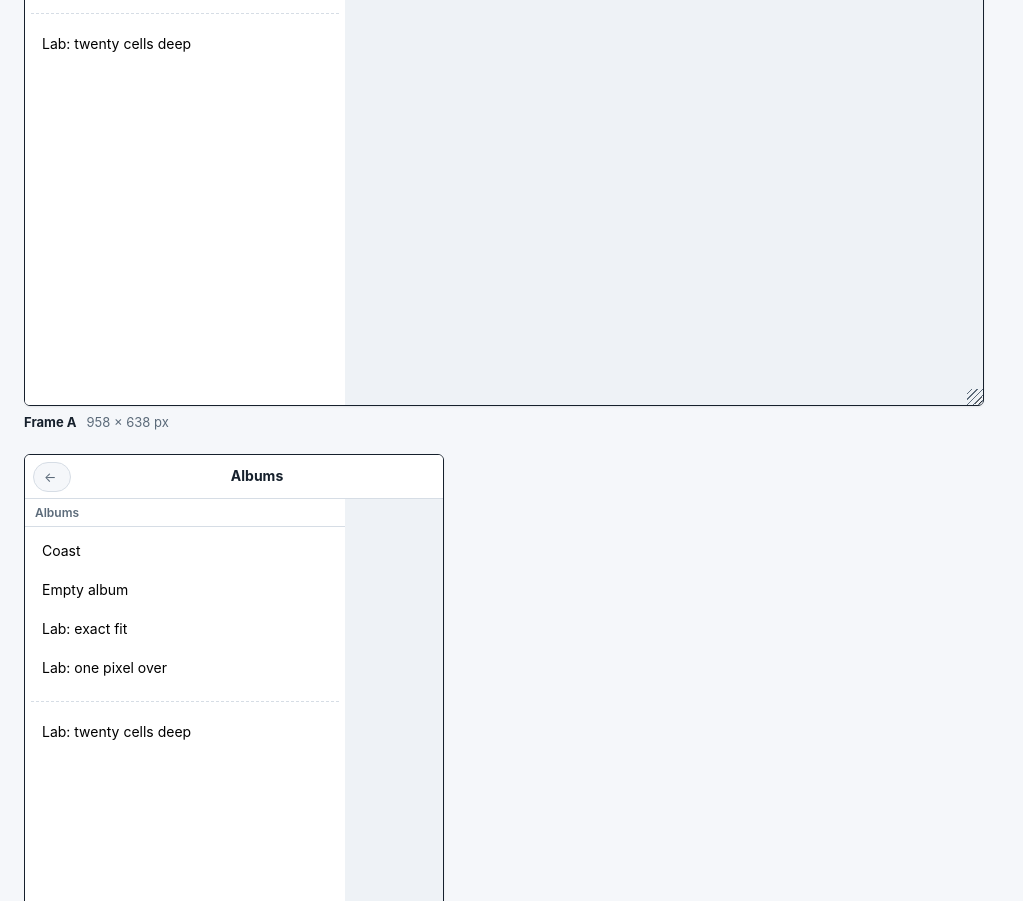
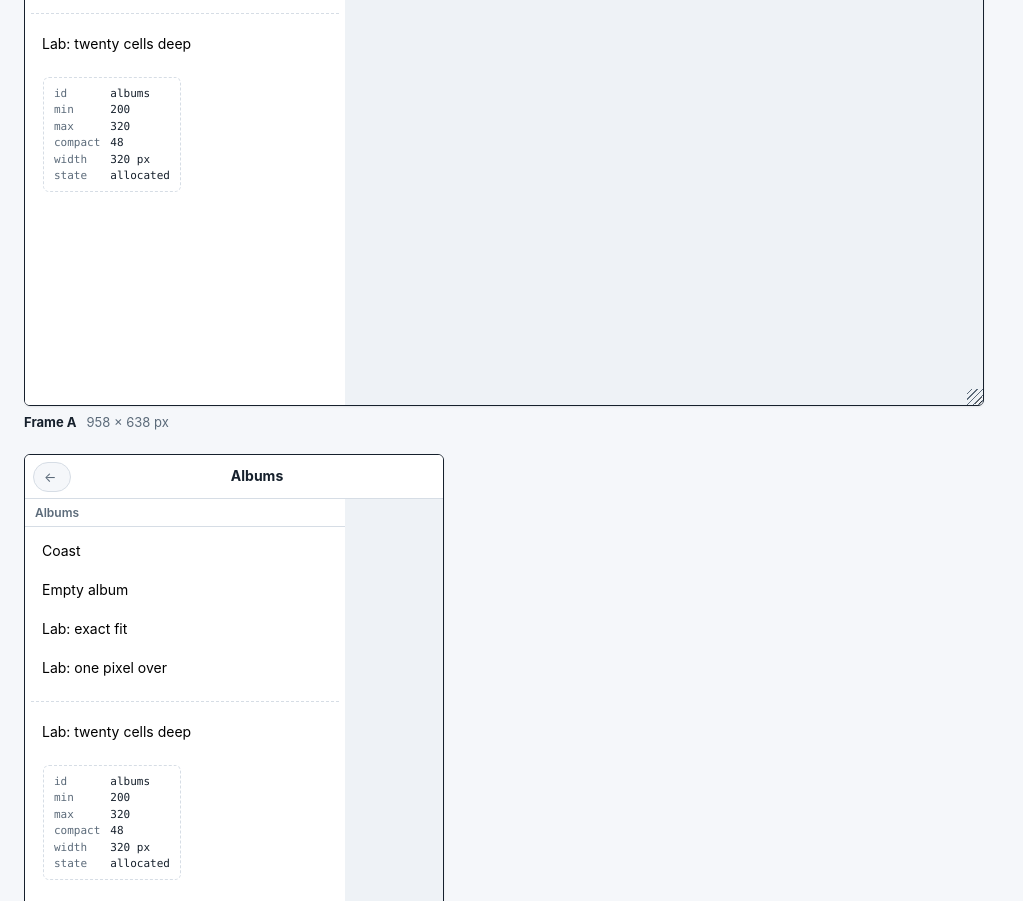
Before and after one commit to laicluse/supermax, a website with bundled scripts: page docs/index.html in a window 1280 px wide. Shown: the part 1110-2011 px from the top of the page, without its empty margins (0-1023 px from the left). Built offline with nearby package versions, Linux system fonts and the light colour scheme.

Commit message:
Show each demo cell's definition where it has room
A reader of the demo could see cells move but not why they took the
width they did. Every content cell now ends with a small block listing
its definition (id, min, max, preferred, compact width, default child)
and its current width and state from the last layout. The block hides
itself when the cell has no room left, so crowded cells stay as they
were; the twenty-cell lab shows it in every depth cell.

Slice: demo cell attributes
Tests: test/workspace.test.js
Red-then-green: test/workspace.test.js
Visual: each depth cell shows min 160, max 240, compact 36 and its live width while crowded Coast cells hide the block, as expected -> ~/github.com/epologee/screenshots/Supermax/20261021-0909 · supermax · Cell attributes in the demo · 01.png
Verified: red-then-green

```diff
--- a/docs/assets/demo.css
+++ b/docs/assets/demo.css
@@ -249,3 +249,8 @@ body {
 .metadata h4 { margin: 8px 0 4px; font-size: 12px; text-transform: uppercase; letter-spacing: 0.06em; color: var(--muted); }
 .metadata .metadata-link { margin: 4px 0 8px; }
 .history { margin: 0; padding-left: 18px; color: var(--muted); }
+
+.cell-spec { display: grid; grid-template-columns: max-content max-content; gap: 1px 10px; white-space: nowrap; margin: 12px; padding: 8px 10px; border: 1px dashed var(--line, #d0d4da); border-radius: 6px; font: 11px/1.4 ui-monospace, SFMono-Regular, Menlo, monospace; color: var(--muted); align-self: flex-start; }
+.cell-spec[hidden] { display: none; }
+.cell-spec dt { margin: 0; }
+.cell-spec dd { margin: 0; color: var(--ink); }
--- a/docs/assets/demo.js
+++ b/docs/assets/demo.js
@@ -130,10 +130,48 @@ function renderAlbumIcons(occurrence, workspace) {
 
 function renderContent(occurrence, definition, workspace) {
 	const kind = definition.data?.kind;
+	const withSpec = (handle) => {
+		handle.element?.append(renderSpec(occurrence, definition));
+		return handle;
+	};
 	if (remoteKinds.has(kind)) {
-		return session.fetchContent(occurrence.destination).then((content) => renderers[kind](occurrence, definition.data, workspace, content));
+		return session.fetchContent(occurrence.destination).then((content) => withSpec(renderers[kind](occurrence, definition.data, workspace, content)));
 	}
-	return renderers[kind](occurrence, definition.data, workspace);
+	return withSpec(renderers[kind](occurrence, definition.data, workspace));
+}
+
+function renderSpec(occurrence, definition) {
+	const spec = element("dl", "cell-spec");
+	spec.dataset.specFor = occurrence.id;
+	spec.setAttribute("aria-hidden", "true");
+	const line = (term, value) => {
+		if (value == null) return;
+		spec.append(element("dt", null, term), element("dd", null, String(value)));
+	};
+	line("id", occurrence.destination);
+	line("min", definition.min);
+	line("max", definition.max);
+	line("preferred", definition.preferred);
+	line("compact", definition.compact?.min);
+	line("defaultChild", definition.defaultChild);
+	spec.append(element("dt", null, "width"), element("dd", "cell-spec-width", "…"));
+	spec.append(element("dt", null, "state"), element("dd", "cell-spec-state", "…"));
+	return spec;
+}
+
+function updateSpecs(root, layout) {
+	requestAnimationFrame(() => {
+		for (const spec of root.querySelectorAll(".cell-spec")) {
+			const cell = layout.cells.get(spec.dataset.specFor);
+			if (!cell) continue;
+			const state = cell.compact ? "compact" : cell.visible ? (cell.sized ? "dragged" : "allocated") : "hidden";
+			spec.querySelector(".cell-spec-width").textContent = `${Math.round(cell.width)} px`;
+			spec.querySelector(".cell-spec-state").textContent = state;
+			spec.hidden = false;
+			const body = spec.closest(".supermax-cell-body");
+			if (body && (body.scrollHeight > body.clientHeight || body.scrollWidth > body.clientWidth)) spec.hidden = true;
+		}
+	});
 }
 
 function prefetchOnHover(button, id) {
@@ -559,6 +597,7 @@ class Session {
 			const { layout } = event.detail;
 			size.textContent = `${layout.width} × ${layout.height} px`;
 			limit.hidden = !layout.belowMinimum;
+			updateSpecs(root, layout);
 		});
 		return { ...frame, box, workspace };
 	}
```
Also changed, not shown: test/workspace.test.js (+5 -0 lines).
